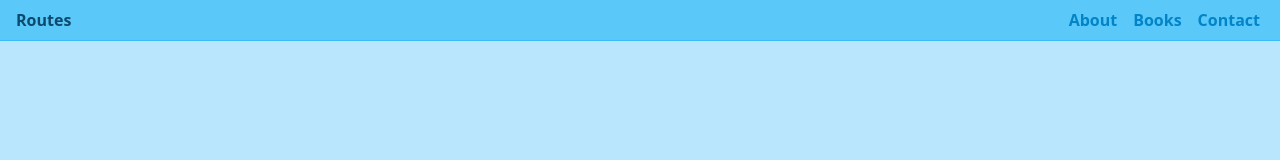
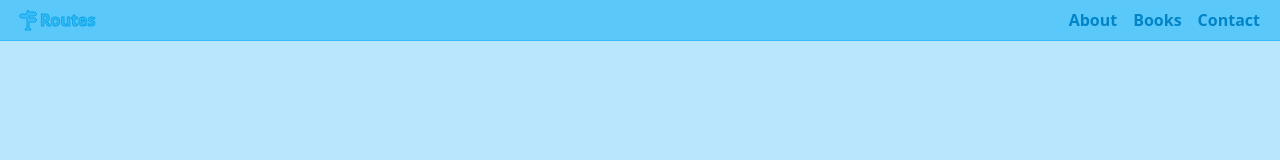
Before and after one commit to maxzz/routes-router, a React (Vite) app: page / in a window 1280 px wide. Shown: the top 160 px of the page. Built offline with nearby package versions, Linux system fonts and the light colour scheme.

Commit message:
WIP. Header. add routes logo

```diff
--- a/src/components/1-header/index.tsx
+++ b/src/components/1-header/index.tsx
@@ -1,6 +1,7 @@
 import { HTMLAttributes } from 'react';
 import { classNames } from '@/utils/classnames';
 import { Link, useLocation } from 'react-router-dom';
+import { IconRoutes } from '@/ui/icons';
 
 const linkClasses = (active: boolean) => classNames(
     "px-1 py-2  hover:text-sky-200 hover:bg-sky-400 transition-colors duration-200 ease-in-out",
@@ -11,7 +12,10 @@ export function Header({ className, ...rest }: HTMLAttributes<HTMLDivElement>) {
     const loc = useLocation();
     return (
         <div className={classNames("px-4 font-semibold text-sky-500 bg-sky-400/50 border-sky-400 border-b shadow flex items-center justify-between", className)} {...rest}>
-            <div className="text-sky-900">Routes</div>
+            <div className="text-sky-400 flex items-center">
+                <IconRoutes className="w-6 h-6 fill-current stroke-sky-500 strike-[2]" />
+                <div className="[-webkit-text-stroke:1px_#0ea5e9]">Routes</div>
+            </div>
 
             <div className="flex gap-2">
                 <Link to="/about" className={classNames(linkClasses(loc.pathname === "/about"))}>About</Link>
--- /dev/null
+++ b/src/ui/icons/01-routes.tsx
@@ -0,0 +1,11 @@
+import { classNames } from "@/utils/classnames";
+import { SVGProps } from "react";
+
+export function IconRoutes({ className, title, ...rest }: SVGProps<SVGSVGElement> & { title?: string; }) {
+    return (
+        <svg className={classNames(className)} viewBox="0 0 24 24" {...rest}>
+            {title && <title>{title}</title>}
+            <path d="M11 10H5L3 8l2-2h6V3l1-1 1 1v1h6l2 2-2 2h-6v2h6l2 2-2 2h-6v6a2 2 0 0 1 2 2H9a2 2 0 0 1 2-2z" />
+        </svg>
+    );
+}
--- a/src/ui/icons/index.tsx
+++ b/src/ui/icons/index.tsx
@@ -1 +1,2 @@
+export * from "./01-routes";
 export * from "./40-sunnyvale";
```
Also changed, not shown: src/assets/icons/MdiRoutes.svg (added).
